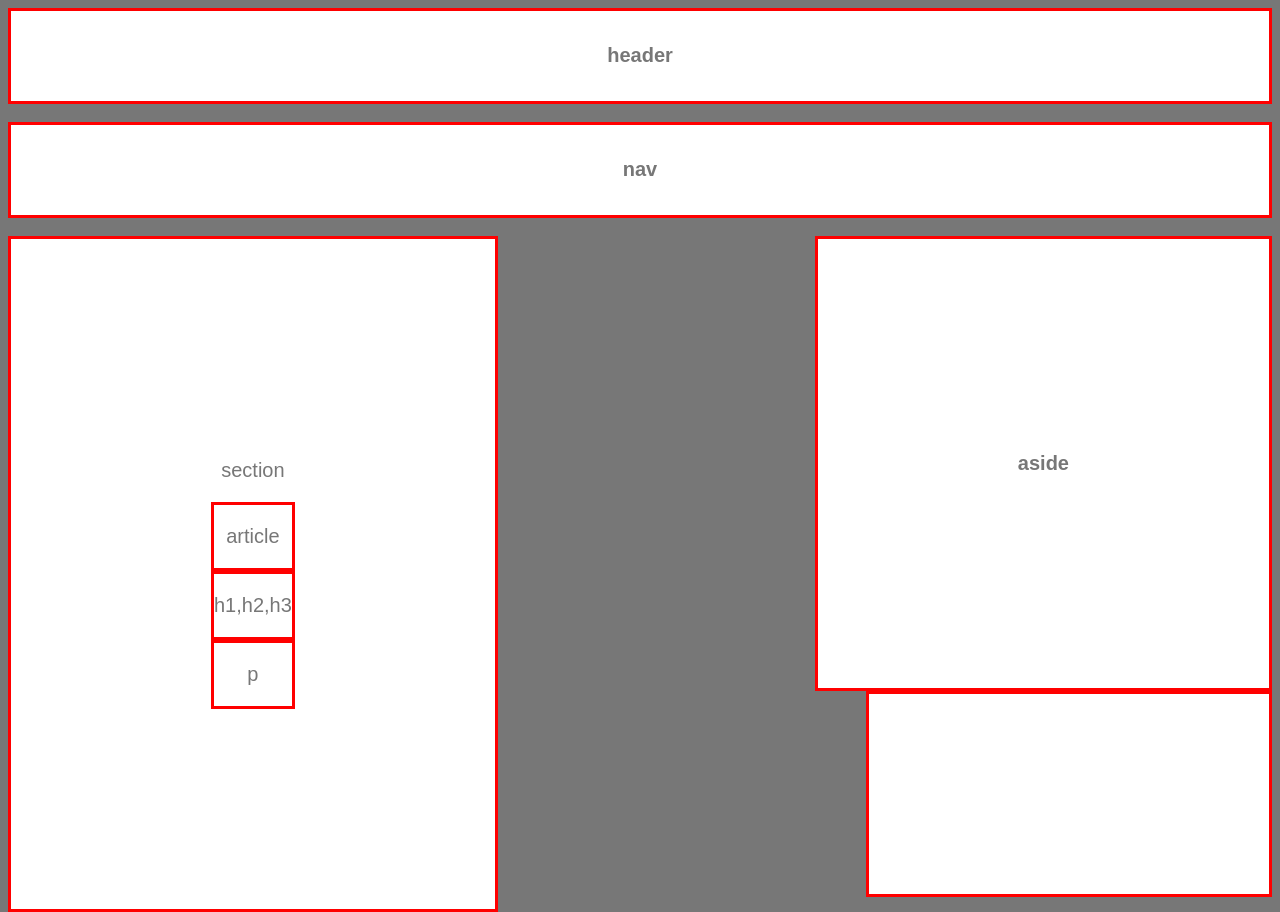
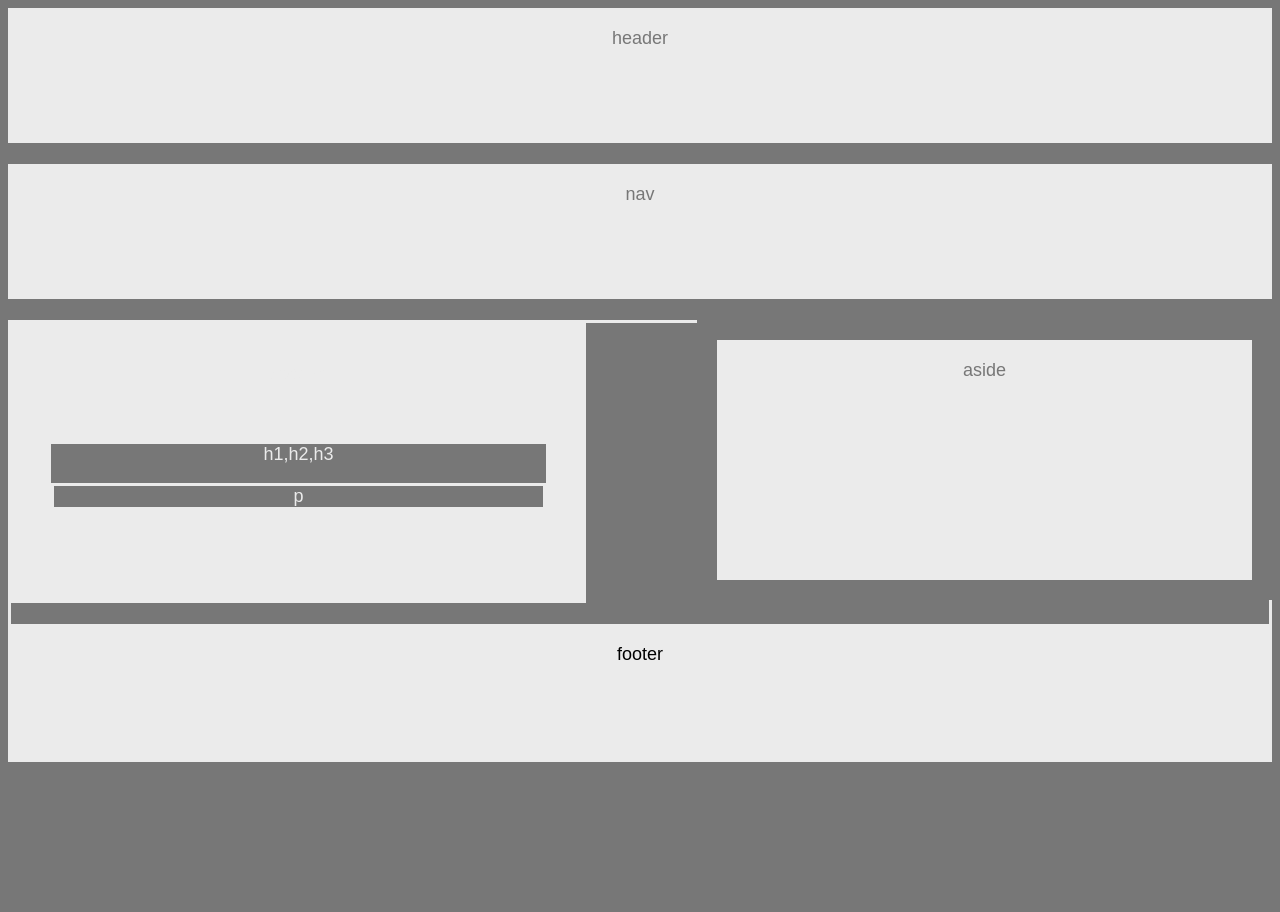
Before and after one commit to arielmo12/HW-Wireframe, a plain HTML site: page index.html in a window 1280 px wide. After the commit the page ends 800 px from the top, so only its background shows below. Drawn offline with Linux system fonts and the light colour scheme.

Commit message:
made changes to index.html and style.css

```diff
--- a/index.html
+++ b/index.html
@@ -1,53 +1,35 @@
 <!DOCTYPE html>
 <html lang="en">
-<head>
-    <meta charset="UTF-8">
-    <meta name="viewport" content="width=device-width, initial-scale=1.0">
-    <meta http-equiv="X-UA-Compatible" content="ie=edge">
-    <title>Document</title>
-    <link rel = "stylesheet"
-   type = "text/css"
-   href = "style.css" />
+  <head>
+    <meta charset="UTF-8" />
+    <meta name="viewport" content="width=device-width, initial-scale=1.0" />
+    <meta http-equiv="X-UA-Compatible" content="ie=edge" />
+    <title>Portfolio</title>
+    <link rel="stylesheet" type="text/css" href="style.css" />
+  </head>
 
-</head>
-<body>
-    <div class="header">
-        <h1>header</h1>
-      </div>
-      <br>
-      <div class="nav">
-        <h1>nav</h1>
-      </div>
+  <body>
+    <Header>header</Header>
+
 <br>
+    <Nav>nav</Nav>
+    <br />
+    <aside>aside</aside>
+    <div class="container">
+      <section>
+        section
+        <article
+          article
 
-<div class="section">
-    <p>section</p>
-    <div class="a">
-        <P>article</P>
-      </div>
-      <div class="h">
-        <p>h1,h2,h3</p>
-      </div>
-      <div class="p">
-        <p>p</p>
-      </div>
-  </div>
-<div class="aside">
-  <h1>aside</h1>
-  </div>
+          <H1>h1,h2,h3</H1>
 
+          <P>p</P>
 
+      </section>
+    </article>
+      <br />
 
-
-
-
-
-
-
-<div class="right">
-<h1><aside</h1>
-</div>
-<br>
-
-</body>
+      <Footer>footer</Footer>
+    </div>
+  </body>
 </html>
--- a/style.css
+++ b/style.css
@@ -1,75 +1,71 @@
-div {  border: 3px solid red; }
+div {  border: 3px solid; color: #ebebeb }
 
 
 
 
-
-.left{
-    width: 500px;
-    background-color:white;
-    height:200px;
-    float: left;
+body {
+  background-color: #777;
   text-align: center;
   color: #777;
-    font-size: 10px;
+  font-family: Arial, Helvetica, sans-serif;
+  font-size: 18px;
 }
-
-.right{
-    width: 400px;
-    background-color:white;
-    height:200px;
-    float: right;
-    text-align: center;
-    color:#777;
-    font-size: 10px;
+header {
+  height: 95px;
+  width: 940;
+  background-color: #ebebeb;
+  padding: 20px;
 }
-
-
-body {
+nav {
+  height: 95px;
+  width: 940;
+  background-color: #ebebeb;
+  padding: 20px;
+}
+article {
   background-color: #777;
-    font-family: Arial, Helvetica, sans-serif;
+  color: #ebebeb;
 
 }
-
-.header{
+aside {
+  float: right;
+  width: 495px;
+  height: 200px;
   padding: 20px;
-    text-align: center;
-    background-color:white;
-    color:#777;
-    font-size: 10px;
+  background: #ebebeb;
+  border: 20px solid;
+}
+footer {
+  background-color: #ebebeb;
+  padding: 20px;
+  height: 95px;
+  width: 940;
 
 }
-
-  .nav{
+section {
+  width: 495px;
+  height: 200px;
   padding: 20px;
+  background: #ebebeb;
+  border: 20px solid;
+}
+article {
+  margin-top: 60px;
+  box-sizing: padding-box;
+}
+h1 {
+  border: solid #ebebeb;
+  background-origin: padding-box;
+  box-sizing: content-box;
+  align-content: center;
+}
+p {
+  border: solid #ebebeb;
+  background-origin: padding-box;
+  box-sizing: border-box;
+  align-content: center;
+}
+footer{
   text-align: center;
-    background-color:white;
-    color:#777;
-    font-size: 10px;
+  color: black;
 }
-  .section{
-    padding: 200px;
-    text-align: center;
-    background-color:white;
-    color:#777;
-    font-size: 20px;
-    float: left;
-  }
-  .aside{
-    padding: 200px;
-    text-align: center;
-    background-color:white;
-    color:#777;
-    font-size: 10px;
-    float: right;
-  }
-
-  .footer {
-    position: fixed;
-    left: 0;
-    bottom: 0;
-    width: 100%;
-    background-color:white;
-    color:#777;
-    text-align: center;
-  }
```
Lines whose indentation alone changed are shown as unchanged.
